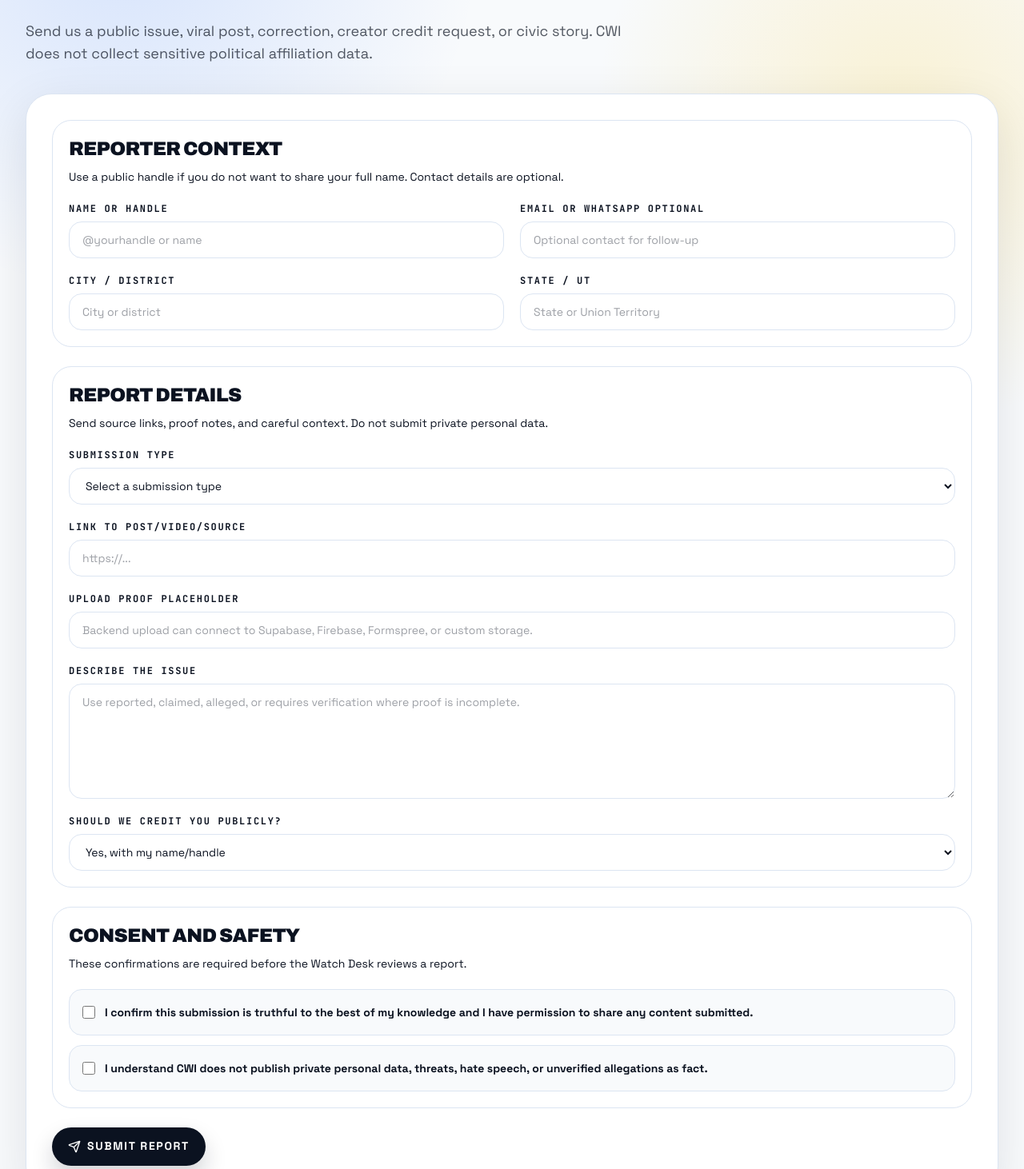
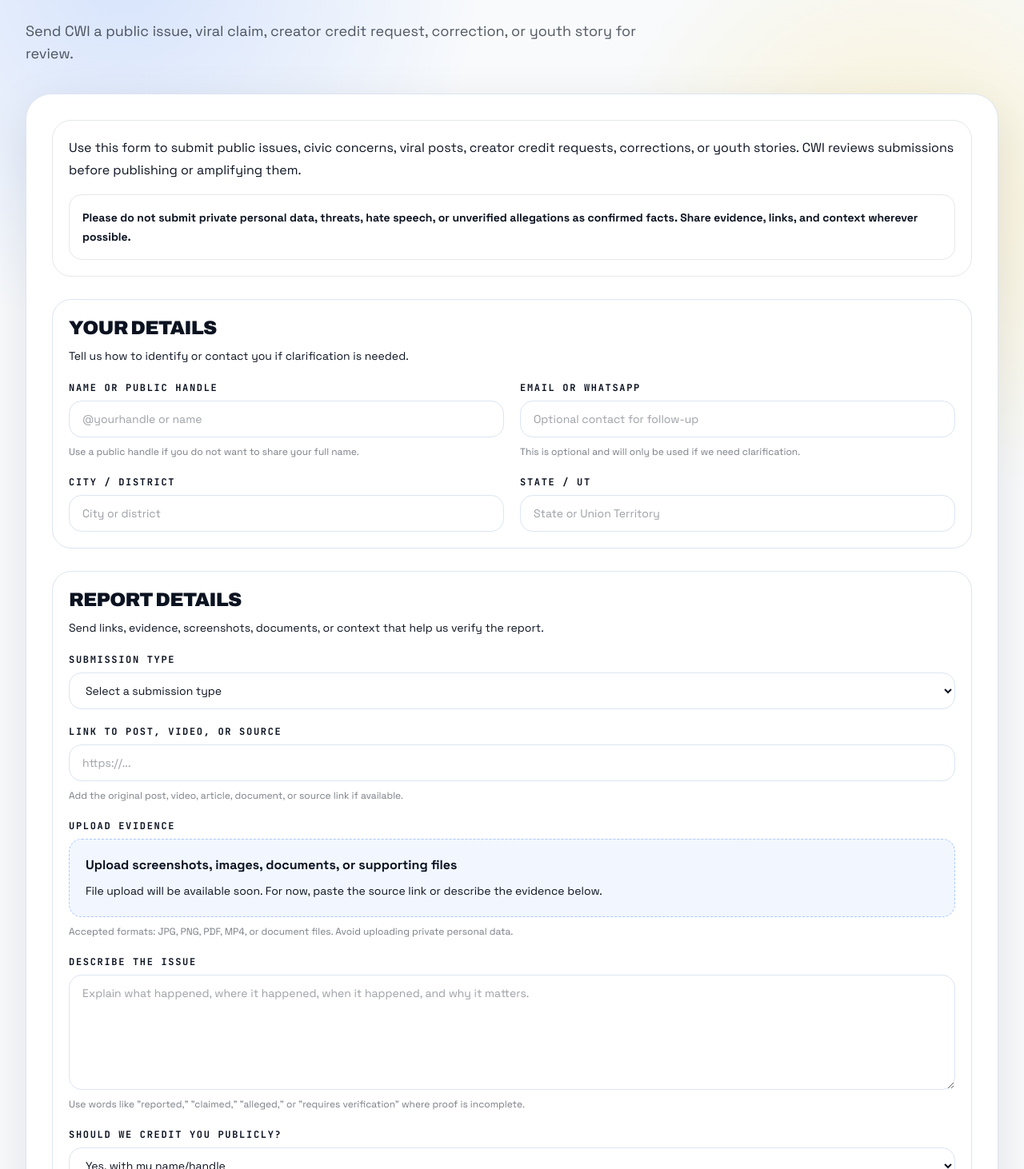
Before and after one commit to callmepnj/CWI, a Next.js app: page /submit in a window 1280 px wide. Shown: the part 268-1730 px from the top of the page at 80% size. Built offline with nearby package versions, Linux system fonts and the light colour scheme.

Commit message:
Polish submit report page

```diff
--- a/app/api/submit-report/route.ts
+++ b/app/api/submit-report/route.ts
@@ -5,14 +5,15 @@ export const runtime = "nodejs";
 
 const validTypes = new Set([
   "Public Issue",
-  "Viral Video",
-  "Meme / Creative",
-  "Fact-check request",
-  "Correction",
-  "Creator credit request",
+  "Student / Youth Concern",
+  "Viral Claim",
+  "Civic Issue",
+  "Creator Credit Request",
+  "Correction Request",
+  "Fact-check Request",
+  "Local News Tip",
   "Collaboration",
-  "Youth story",
-  "Local civic issue"
+  "Other"
 ]);
 
 export async function POST(request: Request) {
@@ -22,16 +23,24 @@ export async function POST(request: Request) {
     return NextResponse.json({ ok: false, error: "Invalid request body." }, { status: 400 });
   }
 
+  if (typeof body.name !== "string" || body.name.trim().length < 1) {
+    return NextResponse.json({ ok: false, error: "Name or handle is required." }, { status: 400 });
+  }
+
   if (typeof body.type !== "string" || !validTypes.has(body.type)) {
-    return NextResponse.json({ ok: false, error: "Submission type is required." }, { status: 400 });
+    return NextResponse.json({ ok: false, error: "Please select a submission type." }, { status: 400 });
+  }
+
+  if (typeof body.sourceUrl === "string" && body.sourceUrl.trim().length > 0 && !isValidUrl(body.sourceUrl)) {
+    return NextResponse.json({ ok: false, error: "Please enter a valid link." }, { status: 400 });
   }
 
   if (typeof body.message !== "string" || body.message.trim().length < 10) {
-    return NextResponse.json({ ok: false, error: "Describe the issue in at least 10 characters." }, { status: 400 });
+    return NextResponse.json({ ok: false, error: "Please describe the issue." }, { status: 400 });
   }
 
-  if (body.consent !== "on" || body.safety !== "on") {
-    return NextResponse.json({ ok: false, error: "Consent and safety confirmation are required." }, { status: 400 });
+  if (body.consent !== "on" || body.safety !== "on" || body.editorialPolicy !== "on") {
+    return NextResponse.json({ ok: false, error: "Consent is required before submitting." }, { status: 400 });
   }
 
   try {
@@ -73,13 +82,17 @@ export async function POST(request: Request) {
     return NextResponse.json({
       ok: true,
       id: result.rows[0]?.id,
-      message: "Report received. The Watch Desk will review it."
+      message: "Report submitted successfully. The Watch Desk will review it before taking further action."
     });
   } catch (error) {
     console.error("CWI report submission failed", error);
 
     return NextResponse.json(
-      { ok: false, error: "The Watch Desk could not save this report right now. Please try again." },
+      {
+        ok: false,
+        error:
+          "Something went wrong while submitting your report. Please try again or contact cockroachwatchindia@gmail.com."
+      },
       { status: 500 }
     );
   }
@@ -93,3 +106,12 @@ function optionalString(value: unknown) {
   const trimmed = value.trim();
   return trimmed.length > 0 ? trimmed : null;
 }
+
+function isValidUrl(value: string) {
+  try {
+    const url = new URL(value.trim());
+    return url.protocol === "http:" || url.protocol === "https:";
+  } catch {
+    return false;
+  }
+}
--- a/app/submit/page.tsx
+++ b/app/submit/page.tsx
@@ -3,7 +3,7 @@ import { Section } from "@/components/Section";
 import { createMetadata } from "@/lib/seo";
 
 export const metadata = createMetadata({
-  title: "Submit a Report — Cockroach Watch India",
+  title: "Submit a Report - Cockroach Watch India",
   description:
     "Submit public issues, viral civic moments, creator credit requests, corrections, and youth voice stories to Cockroach Watch India.",
   path: "/submit"
@@ -13,9 +13,9 @@ export default function SubmitPage() {
   return (
     <Section
       eyebrow="Watch Desk Intake"
-      title="Submit a Report To CWI"
+      title="Submit a Report"
       titleAs="h1"
-      subtitle="Send us a public issue, viral post, correction, creator credit request, or civic story. CWI does not collect sensitive political affiliation data."
+      subtitle="Send CWI a public issue, viral claim, creator credit request, correction, or youth story for review."
     >
       <SubmitForm />
     </Section>
--- a/components/SubmitForm.tsx
+++ b/components/SubmitForm.tsx
@@ -8,14 +8,15 @@ import { Input, Textarea, inputClass } from "@/components/ui/input";
 
 const submissionTypes = [
   "Public Issue",
-  "Viral Video",
-  "Meme / Creative",
-  "Fact-check request",
-  "Correction",
-  "Creator credit request",
+  "Student / Youth Concern",
+  "Viral Claim",
+  "Civic Issue",
+  "Creator Credit Request",
+  "Correction Request",
+  "Fact-check Request",
+  "Local News Tip",
   "Collaboration",
-  "Youth story",
-  "Local civic issue"
+  "Other"
 ];
 
 export function SubmitForm() {
@@ -30,6 +31,13 @@ export function SubmitForm() {
 
     const formData = new FormData(form);
     const payload = Object.fromEntries(formData.entries());
+    const validationError = validateSubmission(payload);
+
+    if (validationError) {
+      setStatus("error");
+      setError(validationError);
+      return;
+    }
 
     try {
       const response = await fetch("/api/submit-report", {
@@ -40,25 +48,49 @@ export function SubmitForm() {
 
       const data = (await response.json()) as { ok?: boolean; error?: string };
       if (!response.ok || !data.ok) {
-        throw new Error(data.error || "Unable to submit report.");
+        throw new Error(
+          data.error || "Something went wrong while submitting your report. Please try again or contact cockroachwatchindia@gmail.com."
+        );
       }
 
       form.reset();
       setStatus("success");
     } catch (submitError) {
       setStatus("error");
-      setError(submitError instanceof Error ? submitError.message : "Unable to submit report.");
+      setError(
+        submitError instanceof Error
+          ? submitError.message
+          : "Something went wrong while submitting your report. Please try again or contact cockroachwatchindia@gmail.com."
+      );
     }
   }
 
   return (
-    <form onSubmit={onSubmit} className="grid gap-6 rounded-[2rem] border border-line bg-white p-5 shadow-soft sm:p-8">
-      <FormGroup title="Reporter context" description="Use a public handle if you do not want to share your full name. Contact details are optional.">
+    <form
+      noValidate
+      onSubmit={onSubmit}
+      className="grid gap-7 rounded-[2rem] border border-line bg-white p-5 shadow-soft sm:p-8"
+    >
+      <div className="grid gap-4 rounded-3xl border border-amber/35 bg-amber/10 p-5">
+        <p className="text-base leading-7 text-ink/72">
+          Use this form to submit public issues, civic concerns, viral posts, creator credit requests, corrections, or
+          youth stories. CWI reviews submissions before publishing or amplifying them.
+        </p>
+        <p className="rounded-2xl border border-warning/25 bg-white p-4 text-sm font-bold leading-6 text-ink/78">
+          Please do not submit private personal data, threats, hate speech, or unverified allegations as confirmed facts.
+          Share evidence, links, and context wherever possible.
+        </p>
+      </div>
+
+      <FormGroup title="Your Details" description="Tell us how to identify or contact you if clarification is needed.">
         <div className="grid gap-5 md:grid-cols-2">
-          <Field label="Name or handle">
-            <Input name="name" placeholder="@yourhandle or name" />
+          <Field label="Name or Public Handle" helper="Use a public handle if you do not want to share your full name.">
+            <Input name="name" required placeholder="@yourhandle or name" />
           </Field>
-          <Field label="Email or WhatsApp optional">
+          <Field
+            label="Email or WhatsApp"
+            helper="This is optional and will only be used if we need clarification."
+          >
             <Input name="contact" placeholder="Optional contact for follow-up" />
           </Field>
           <Field label="City / District">
@@ -69,9 +101,13 @@ export function SubmitForm() {
           </Field>
         </div>
       </FormGroup>
-      <FormGroup title="Report details" description="Send source links, proof notes, and careful context. Do not submit private personal data.">
+
+      <FormGroup
+        title="Report Details"
+        description="Send links, evidence, screenshots, documents, or context that help us verify the report."
+      >
         <div className="grid gap-5">
-          <Field label="Submission type">
+          <Field label="Submission Type">
             <select name="type" required className={inputClass} defaultValue="">
               <option value="" disabled>
                 Select a submission type
@@ -83,25 +119,46 @@ export function SubmitForm() {
               ))}
             </select>
           </Field>
-          <Field label="Link to post/video/source">
+          <Field
+            label="Link to Post, Video, or Source"
+            helper="Add the original post, video, article, document, or source link if available."
+          >
             <Input name="sourceUrl" type="url" placeholder="https://..." />
           </Field>
-          <Field label="Upload proof placeholder">
-            <Input name="proofNote" placeholder="Backend upload can connect to Supabase, Firebase, Formspree, or custom storage." />
+
+          <Field
+            label="Upload Evidence"
+            helper="Accepted formats: JPG, PNG, PDF, MP4, or document files. Avoid uploading private personal data."
+          >
+            <div className="rounded-2xl border border-dashed border-royal/30 bg-royal/5 p-5">
+              <p className="font-bold text-ink">Upload screenshots, images, documents, or supporting files</p>
+              <p className="mt-2 text-sm leading-6 text-ink/62">
+                File upload will be available soon. For now, paste the source link or describe the evidence below.
+              </p>
+            </div>
           </Field>
-          <Field label="Describe the issue">
-            <Textarea name="message" required placeholder="Use reported, claimed, alleged, or requires verification where proof is incomplete." />
+
+          <Field
+            label="Describe the Issue"
+            helper='Use words like "reported," "claimed," "alleged," or "requires verification" where proof is incomplete.'
+          >
+            <Textarea
+              name="message"
+              required
+              placeholder="Explain what happened, where it happened, when it happened, and why it matters."
+            />
           </Field>
           <Field label="Should we credit you publicly?">
             <select name="creditPreference" className={inputClass} defaultValue="Yes, with my name/handle">
               <option>Yes, with my name/handle</option>
-              <option>Yes, but anonymous</option>
-              <option>No, internal only</option>
+              <option>Yes, but keep me anonymous</option>
+              <option>No, use internally only</option>
             </select>
           </Field>
         </div>
       </FormGroup>
-      <FormGroup title="Consent and safety" description="These confirmations are required before the Watch Desk reviews a report.">
+
+      <FormGroup title="Consent and Safety" description="These confirmations are required before the Watch Desk reviews a report.">
         <div className="grid gap-3">
           <label className="flex gap-3 rounded-2xl border border-line bg-paper p-4 text-sm font-bold leading-6">
             <input name="consent" type="checkbox" required className="mt-1 h-4 w-4 accent-royal" />
@@ -109,17 +166,32 @@ export function SubmitForm() {
           </label>
           <label className="flex gap-3 rounded-2xl border border-line bg-paper p-4 text-sm font-bold leading-6">
             <input name="safety" type="checkbox" required className="mt-1 h-4 w-4 accent-royal" />
-            <span>I understand CWI does not publish private personal data, threats, hate speech, or unverified allegations as fact.</span>
+            <span>I understand CWI does not publish private personal data, threats, hate speech, or unverified allegations as confirmed facts.</span>
+          </label>
+          <label className="flex gap-3 rounded-2xl border border-line bg-paper p-4 text-sm font-bold leading-6">
+            <input name="editorialPolicy" type="checkbox" required className="mt-1 h-4 w-4 accent-royal" />
+            <span>I understand comments, reports, and submitted materials may be reviewed, edited for clarity, or declined based on CWI&apos;s editorial policy.</span>
           </label>
         </div>
       </FormGroup>
-      <Button type="submit" disabled={status === "submitting"} className="w-full sm:w-fit">
-        <Send className="h-4 w-4" />
-        {status === "submitting" ? "Sending to Watch Desk" : "Submit Report"}
-      </Button>
+
+      <div className="grid gap-4">
+        <p className="text-sm leading-6 text-ink/66">Have feedback, corrections, or ideas for CWI? You can submit them here too.</p>
+        <p className="text-sm leading-6 text-ink/66">
+          For urgent corrections or creator credit requests, email:{" "}
+          <a className="font-bold text-royal underline-offset-4 hover:underline" href="mailto:cockroachwatchindia@gmail.com">
+            cockroachwatchindia@gmail.com
+          </a>
+        </p>
+        <Button type="submit" disabled={status === "submitting"} className="min-h-12 w-full px-6 sm:w-fit">
+          <Send className="h-4 w-4" />
+          {status === "submitting" ? "Submitting Report..." : "Submit Report to CWI"}
+        </Button>
+      </div>
+
       {status === "success" ? (
-        <p className="rounded-2xl border border-leaf/25 bg-leaf/10 p-4 font-black uppercase tracking-[0.1em] text-[#047766]">
-          Report received. The Watch Desk will review it.
+        <p className="rounded-2xl border border-leaf/25 bg-leaf/10 p-4 font-bold leading-6 text-[#047766]">
+          Report submitted successfully. The Watch Desk will review it before taking further action.
         </p>
       ) : null}
       {status === "error" ? (
@@ -127,6 +199,39 @@ export function SubmitForm() {
       ) : null}
     </form>
   );
+}
+
+function validateSubmission(payload: Record<string, FormDataEntryValue>) {
+  if (typeof payload.name !== "string" || payload.name.trim().length < 1) {
+    return "Name or handle is required.";
+  }
+
+  if (typeof payload.type !== "string" || payload.type.trim().length < 1) {
+    return "Please select a submission type.";
+  }
+
+  if (typeof payload.sourceUrl === "string" && payload.sourceUrl.trim().length > 0 && !isHttpUrl(payload.sourceUrl)) {
+    return "Please enter a valid link.";
+  }
+
+  if (typeof payload.message !== "string" || payload.message.trim().length < 10) {
+    return "Please describe the issue.";
+  }
+
+  if (payload.consent !== "on" || payload.safety !== "on" || payload.editorialPolicy !== "on") {
+    return "Consent is required before submitting.";
+  }
+
+  return "";
+}
+
+function isHttpUrl(value: string) {
+  try {
+    const url = new URL(value.trim());
+    return url.protocol === "http:" || url.protocol === "https:";
+  } catch {
+    return false;
+  }
 }
 
 function FormGroup({ title, description, children }: { title: string; description: string; children: React.ReactNode }) {
@@ -143,11 +248,12 @@ function FormGroup({ title, description, children }: { title: string; descriptio
   );
 }
 
-function Field({ label, children }: { label: string; children: React.ReactNode }) {
+function Field({ label, helper, children }: { label: string; helper?: string; children: React.ReactNode }) {
   return (
     <label className="grid gap-2">
       <span className="font-mono text-xs font-black uppercase tracking-[0.14em] text-ink/62">{label}</span>
       {children}
+      {helper ? <span className="text-xs leading-5 text-ink/55">{helper}</span> : null}
     </label>
   );
 }
```
Also changed, not shown: 1 other file (tests, documents, lock files or other folders).
